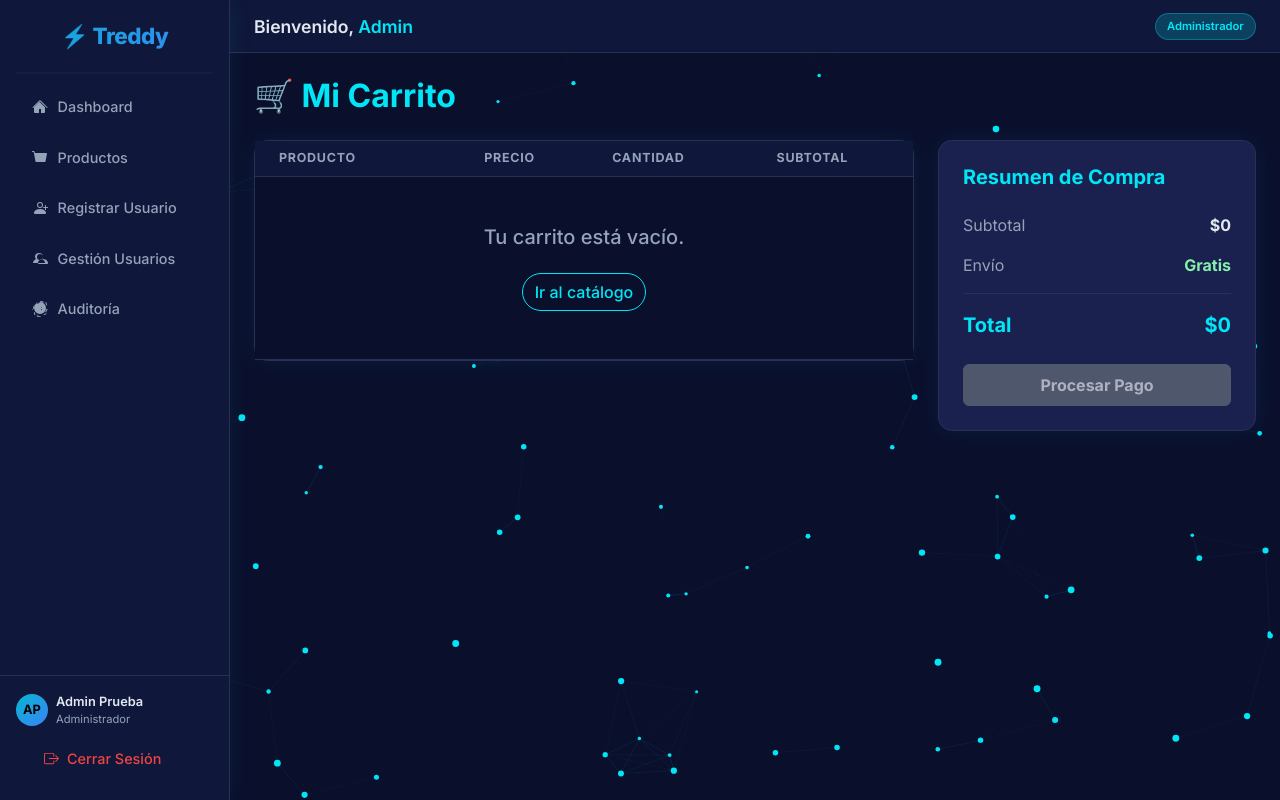
After one commit to Builesss/Treddy-Djangox, a Django app: page /productos/carrito/ in a window 1280 px wide. The commit adds this page. Run offline with Django 5.2, Linux system fonts and the light colour scheme; a user stored in the database is signed in; some libraries are stand-ins or nearby versions.

Commit message:
feat: modulo de e-commerce para clientes con carrito, favoritos y ordenes

```diff
--- a/productos/urls.py
+++ b/productos/urls.py
@@ -8,4 +8,12 @@ urlpatterns = [
     path('eliminar/<int:pk>/', views.producto_delete, name='producto_delete'),
     path('historial/', views.historial_list, name='historial_list'),
     path('exportar/', views.exportar_csv, name='exportar_csv'),
+
+    # Cliente / E-commerce
+    path('favorito/toggle/<int:pk>/', views.toggle_favorito, name='toggle_favorito'),
+    path('favoritos/', views.favoritos_list, name='favoritos_list'),
+    path('carrito/add/<int:pk>/', views.add_to_cart, name='add_to_cart'),
+    path('carrito/', views.view_cart, name='view_cart'),
+    path('checkout/', views.checkout, name='checkout'),
+    path('pedidos/', views.pedidos_list, name='pedidos_list'),
 ]
--- a/productos/views.py
+++ b/productos/views.py
@@ -134,3 +134,103 @@ def exportar_csv(request):
         ])
 
     return response
+
+
+# ──────────────────────────────────────────────────────────────
+# Favoritos y Carrito (Cliente)
+# ──────────────────────────────────────────────────────────────
+from django.http import JsonResponse
+from .models import Favorito, Pedido, DetallePedido
+
+@login_required
+def toggle_favorito(request, pk):
+    if request.method == 'POST':
+        producto = get_object_or_404(Producto, pk=pk)
+        fav, created = Favorito.objects.get_or_create(usuario=request.user, producto=producto)
+        if not created:
+            fav.delete()
+            return JsonResponse({'status': 'removed'})
+        return JsonResponse({'status': 'added'})
+    return JsonResponse({'error': 'Método no permitido'}, status=405)
+
+@login_required
+def favoritos_list(request):
+    favoritos = Favorito.objects.filter(usuario=request.user).select_related('producto')
+    productos = [fav.producto for fav in favoritos]
+
+    if request.headers.get('X-Requested-With') == 'XMLHttpRequest':
+        return render(request, 'productos/partials/favoritos_list.html', {'productos': productos})
+    return render(request, 'productos/favoritos_list.html', {'productos': productos})
+
+@login_required
+def add_to_cart(request, pk):
+    if request.method == 'POST':
+        # Simulación de carrito en sesión
+        cart = request.session.get('cart', {})
+        pk_str = str(pk)
+        if pk_str in cart:
+            cart[pk_str] += 1
+        else:
+            cart[pk_str] = 1
+        request.session['cart'] = cart
+        return JsonResponse({'status': 'success', 'cart_count': sum(cart.values())})
+    return JsonResponse({'error': 'Método no permitido'}, status=405)
+
+@login_required
+def view_cart(request):
+    cart = request.session.get('cart', {})
+    cart_items = []
+    total = 0
+    for pk, qty in cart.items():
+        producto = Producto.objects.filter(pk=pk).first()
+        if producto:
+            subtotal = float(producto.precio_base) * qty
+            total += subtotal
+            cart_items.append({
+                'producto': producto,
+                'cantidad': qty,
+                'subtotal': subtotal
+            })
+
+    context = {'cart_items': cart_items, 'total': total}
+    if request.headers.get('X-Requested-With') == 'XMLHttpRequest':
+        return render(request, 'productos/partials/cart.html', context)
+    return render(request, 'productos/cart.html', context)
+
+@login_required
+def checkout(request):
+    if request.method == 'POST':
+        cart = request.session.get('cart', {})
+        if not cart:
+            messages.error(request, "Tu carrito está vacío.")
+            return redirect('view_cart')
+
+        pedido = Pedido.objects.create(usuario=request.user, total=0)
+        total = 0
+        for pk, qty in cart.items():
+            producto = Producto.objects.filter(pk=pk).first()
+            if producto:
+                precio = producto.precio_base
+                subtotal = precio * qty
+                total += subtotal
+                DetallePedido.objects.create(
+                    pedido=pedido,
+                    producto=producto,
+                    nombre_producto=producto.nombre,
+                    cantidad=qty,
+                    precio_unitario=precio
+                )
+
+        pedido.total = total
+        pedido.save()
+        request.session['cart'] = {}
+        messages.success(request, f"Pedido #{pedido.id} realizado con éxito.")
+        return redirect('pedidos_list')
+    return redirect('view_cart')
+
+@login_required
+def pedidos_list(request):
+    pedidos = Pedido.objects.filter(usuario=request.user).order_by('-created_at')
+    if request.headers.get('X-Requested-With') == 'XMLHttpRequest':
+        return render(request, 'productos/partials/pedidos_list.html', {'pedidos': pedidos})
+    return render(request, 'productos/pedidos_list.html', {'pedidos': pedidos})
--- a/templates/base.html
+++ b/templates/base.html
@@ -57,6 +57,27 @@
                 <a class="nav-link spa-link" href="#" data-url="{% url 'historial_list' %}">
                     <svg width="16" height="16" fill="currentColor" viewBox="0 0 16 16"><path d="M8.515 1.019A7 7 0 0 0 8 1V0a8 8 0 0 1 .589.022l-.074.997zM4.56 1.87a7.003 7.003 0 0 1 3.153-.903l.076.998a6.003 6.003 0 0 0-2.702.774l-.527-.869zM1.87 4.56l.869.527a6.003 6.003 0 0 0-.774 2.702l-.998-.076a7.003 7.003 0 0 1 .903-3.153zM.019 8.515a7 7 0 0 1-.003-.53l.999.06a6 6 0 0 0 .003.454l-.999.016zM1.87 11.44l.869-.527a6.003 6.003 0 0 0 .774 2.702l-.869.527a7.003 7.003 0 0 1-.774-2.702zm2.69 3.7.527-.869a6.003 6.003 0 0 0 2.702.774l-.076.998a7.003 7.003 0 0 1-3.153-.903zM8 15a7 7 0 0 0 .515-.019l.074.997A8 8 0 0 1 8 16v-1zm3.44-1.87.527.869a7.003 7.003 0 0 0 2.702-.903l-.527-.869a6.003 6.003 0 0 1-2.702.903zM14.13 11.44l-.869-.527a6.003 6.003 0 0 0 .774-2.702l.998.076a7.003 7.003 0 0 1-.903 3.153zM16 8a8 8 0 0 1-.022.589l-.997-.074a7 7 0 0 0 .003-.53L16 8zm-1.87-3.44.869-.527a7.003 7.003 0 0 0-.903-3.153l-.869.527a6.003 6.003 0 0 1 .903 3.153zM11.44 1.87l.527-.869a7.003 7.003 0 0 0-3.153-.903l.076.998a6.003 6.003 0 0 1 2.55.774zM8 1a6 6 0 1 0 0 12A6 6 0 0 0 8 1zm2 5.5a.5.5 0 1 1-1 0 .5.5 0 0 1 1 0zm0 2a.5.5 0 1 1-1 0 .5.5 0 0 1 1 0zM7 6a.5.5 0 0 0 0 1h2a.5.5 0 0 0 0-1H7z"/></svg>
                     Auditoría
+                </a>
+            </li>
+            {% endif %}
+
+            {% if user.tipo_usuario == 'Cliente' %}
+            <li class="nav-item">
+                <a class="nav-link spa-link" href="#" data-url="{% url 'favoritos_list' %}">
+                    <svg width="16" height="16" fill="currentColor" viewBox="0 0 16 16"><path d="M8 2.748l-.717-.737C5.6.281 2.514.878 1.4 3.053c-.523 1.023-.641 2.5.314 4.385.92 1.815 2.834 3.989 6.286 6.357 3.452-2.368 5.365-4.542 6.286-6.357.955-1.886.838-3.362.314-4.385C13.486.878 10.4.28 8.717 2.01L8 2.748zM8 15C-7.333 4.868 3.279-3.04 8 1.012 12.72-3.04 23.333 4.868 8 15z"/></svg>
+                    Favoritos
+                </a>
+            </li>
+            <li class="nav-item">
+                <a class="nav-link spa-link" href="#" data-url="{% url 'view_cart' %}">
+                    <svg width="16" height="16" fill="currentColor" viewBox="0 0 16 16"><path d="M0 1.5A.5.5 0 0 1 .5 1H2a.5.5 0 0 1 .485.379L2.89 3H14.5a.5.5 0 0 1 .491.592l-1.5 8A.5.5 0 0 1 13 12H4a.5.5 0 0 1-.491-.408L2.01 3.607 1.61 2H.5a.5.5 0 0 1-.5-.5zM3.102 4l1.313 7h8.17l1.313-7H3.102zM5 12a2 2 0 1 0 0 4 2 2 0 0 0 0-4zm7 0a2 2 0 1 0 0 4 2 2 0 0 0 0-4zm-7 1a1 1 0 1 1 0 2 1 1 0 0 1 0-2zm7 0a1 1 0 1 1 0 2 1 1 0 0 1 0-2z"/></svg>
+                    Mi Carrito
+                </a>
+            </li>
+            <li class="nav-item">
+                <a class="nav-link spa-link" href="#" data-url="{% url 'pedidos_list' %}">
+                    <svg width="16" height="16" fill="currentColor" viewBox="0 0 16 16"><path d="M8 0a8 8 0 1 0 0 16A8 8 0 0 0 8 0zm1 4v4.25l3.5 2.5-.75 1L8 9V4h1z"/></svg>
+                    Mis Pedidos
                 </a>
             </li>
             {% endif %}
--- /dev/null
+++ b/templates/productos/cart.html
@@ -0,0 +1,5 @@
+{% extends 'base.html' %}
+{% block title %}Mi Carrito — Treddy{% endblock %}
+{% block content %}
+    {% include 'productos/partials/cart.html' %}
+{% endblock %}
--- /dev/null
+++ b/templates/productos/favoritos_list.html
@@ -0,0 +1,5 @@
+{% extends 'base.html' %}
+{% block title %}Favoritos — Treddy{% endblock %}
+{% block content %}
+    {% include 'productos/partials/favoritos_list.html' %}
+{% endblock %}
--- /dev/null
+++ b/templates/productos/partials/cart.html
@@ -0,0 +1,88 @@
+<div class="d-flex justify-content-between align-items-center mb-4">
+    <h2 class="fw-bold mb-0" style="color:var(--treddy-cyan);">🛒 Mi Carrito</h2>
+</div>
+
+<div class="row">
+    <div class="col-lg-8">
+        <div class="card p-0 mb-4">
+            <div class="table-responsive">
+                <table class="table table-hover mb-0 align-middle text-white" style="color:var(--treddy-text) !important;">
+                    <thead style="background:var(--treddy-panel); color:var(--treddy-muted);">
+                        <tr>
+                            <th class="ps-4">Producto</th>
+                            <th class="text-center">Precio</th>
+                            <th class="text-center">Cantidad</th>
+                            <th class="text-center pe-4">Subtotal</th>
+                        </tr>
+                    </thead>
+                    <tbody>
+                        {% for item in cart_items %}
+                        <tr>
+                            <td class="ps-4">
+                                <div class="d-flex align-items-center gap-3 py-2">
+                                    <div style="width: 50px; height: 50px; background:var(--treddy-panel); border-radius: 8px; overflow: hidden; flex-shrink: 0;">
+                                        {% if item.producto.imagen %}
+                                            <img src="{{ item.producto.imagen.url }}" alt="{{ item.producto.nombre }}" style="width: 100%; height: 100%; object-fit: cover;">
+                                        {% else %}
+                                            <div class="d-flex align-items-center justify-content-center h-100 text-muted" style="font-size: 1.5rem;">📦</div>
+                                        {% endif %}
+                                    </div>
+                                    <div>
+                                        <div class="fw-bold">{{ item.producto.nombre }}</div>
+                                        <div class="small" style="color:var(--treddy-muted);">{{ item.producto.categoria }}</div>
+                                    </div>
+                                </div>
+                            </td>
+                            <td class="text-center text-success fw-bold">${{ item.producto.precio_base }}</td>
+                            <td class="text-center">{{ item.cantidad }}</td>
+                            <td class="text-center fw-bold pe-4 text-white">${{ item.subtotal }}</td>
+                        </tr>
+                        {% empty %}
+                        <tr>
+                            <td colspan="4" class="text-center py-5">
+                                <h5 class="text-muted">Tu carrito está vacío.</h5>
+                                <button class="btn btn-outline-primary mt-3 spa-link" data-url="{% url 'dashboard' %}">Ir al catálogo</button>
+                            </td>
+                        </tr>
+                        {% endfor %}
+                    </tbody>
+                </table>
+            </div>
+        </div>
+    </div>
+
+    <div class="col-lg-4">
+        <div class="card p-4">
+            <h5 class="fw-bold mb-4" style="color:var(--treddy-cyan);">Resumen de Compra</h5>
+
+            <div class="d-flex justify-content-between mb-3">
+                <span style="color:var(--treddy-muted);">Subtotal</span>
+                <span class="fw-bold">${{ total }}</span>
+            </div>
+            <div class="d-flex justify-content-between mb-3 pb-3" style="border-bottom:1px solid var(--treddy-border);">
+                <span style="color:var(--treddy-muted);">Envío</span>
+                <span class="fw-bold text-success">Gratis</span>
+            </div>
+
+            <div class="d-flex justify-content-between mb-4">
+                <span class="fw-bold fs-5">Total</span>
+                <span class="fw-bold fs-5 text-success">${{ total }}</span>
+            </div>
+
+            {% if cart_items %}
+            <form action="{% url 'checkout' %}" method="post">
+                {% csrf_token %}
+                <button type="submit" class="btn btn-primary w-100 py-2 fw-bold" style="font-size:1.1rem;">
+                    Procesar Pago
+                </button>
+            </form>
+            {% else %}
+            <button class="btn btn-secondary w-100 py-2 fw-bold" disabled>
+                Procesar Pago
+            </button>
+            {% endif %}
+        </div>
+    </div>
+</div>
+
+<script>if (typeof bindSPALinks === 'function') bindSPALinks();</script>
--- /dev/null
+++ b/templates/productos/pedidos_list.html
@@ -0,0 +1,5 @@
+{% extends 'base.html' %}
+{% block title %}Mis Pedidos — Treddy{% endblock %}
+{% block content %}
+    {% include 'productos/partials/pedidos_list.html' %}
+{% endblock %}
```
Also changed, not shown: productos/models.py (+40 -1 lines), templates/productos/partials/favoritos_list.html (added, +98 -0 lines), templates/productos/partials/pedidos_list.html (added, +80 -0 lines), templates/usuarios/dashboards/partials/cliente.html (+62 -2 lines), db.sqlite3, productos/migrations/0003_pedido_detallepedido_favorito.py (added).
